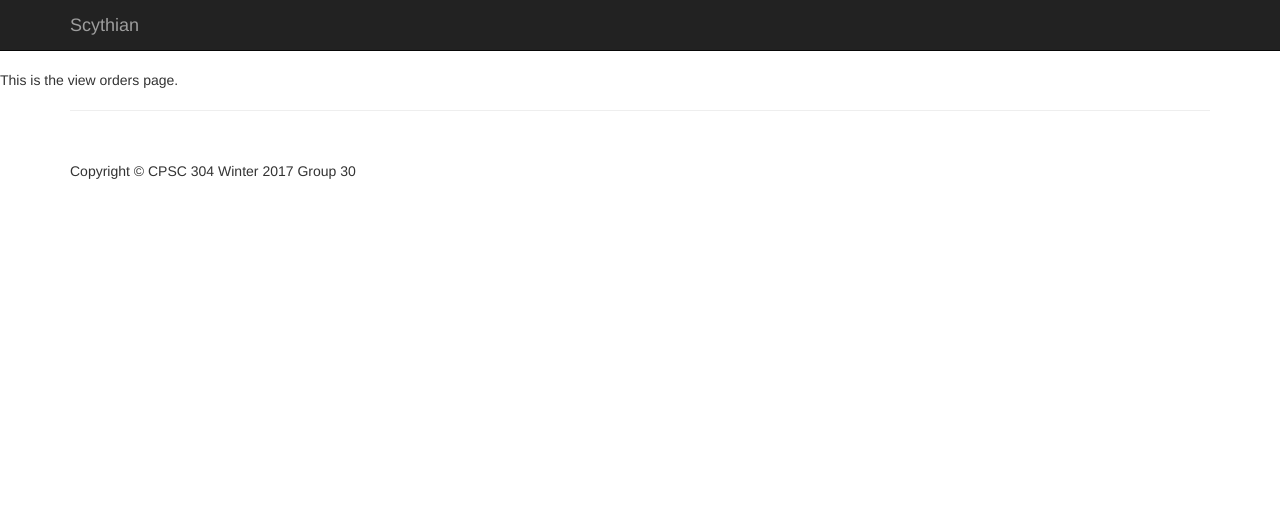
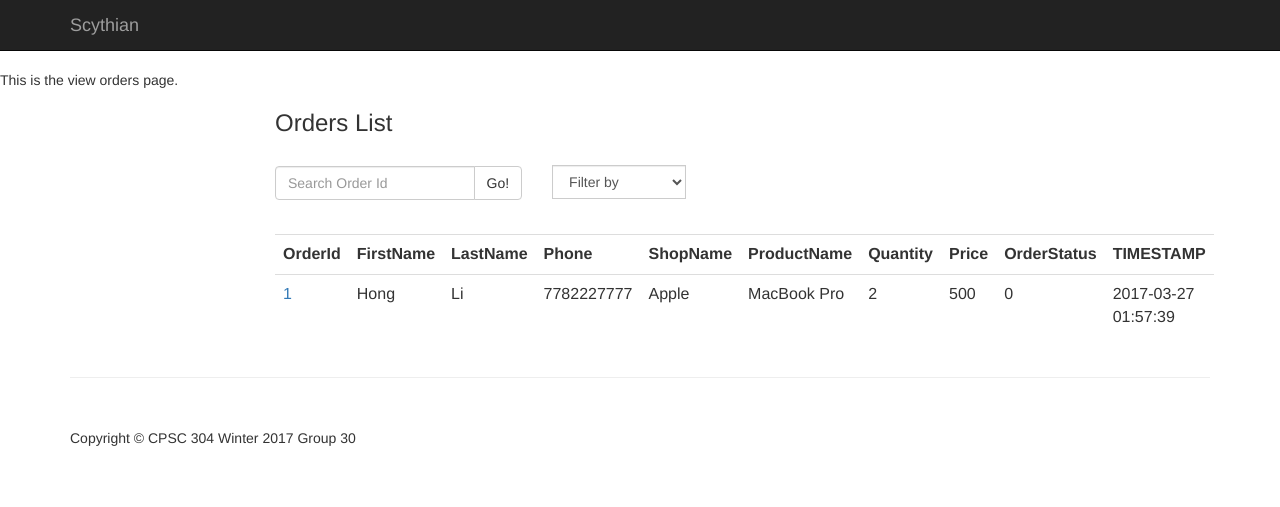
Before and after one commit to npojoku/OnlineShopping, a PHP site: page /frontend/php/viewOrders.php in a window 1280 px wide. Shown: the top 507 px of the page. Run offline with PHP 8.4, Linux system fonts and the light colour scheme; data comes from the database, SQL or seed files in the repository.

Commit message:
viewOrderList

```diff
--- a/frontend/php/parts/viewOrdersBody.php
+++ b/frontend/php/parts/viewOrdersBody.php
@@ -1 +1,109 @@
 This is the view orders page.
+<div class="container">
+<div class="col-md-7 col-md-offset-2">
+  <h3> Orders List </h3>
+  <br>
+  <div class="row">
+  <form action = "../php/viewOrders.php" method = "get">
+  <div class="col-sm-5">
+    <div class="input-group">
+      <input  type="text" class="form-control" name="OrderId" placeholder="Search Order Id">
+      <span class="input-group-btn">
+        <button class="btn btn-default" type="submit">Go!</button>
+      </span>
+    </div><!-- /input-group -->
+  </div><!-- /.col-lg-6 -->
+  </form>
+  <form action = "../php/viewOrders.php" method = "get" id="report_filter">
+  <div class="col-sm-5">
+    <div class="input-group">
+      <select name="filter" class="form-control" onchange="document.getElementById('report_filter').submit();"
+      style="bottom: 15px;">
+        <option value="0">Filter by</option>
+        <option value="1" <?php if(isset($_GET["filter"]) && htmlspecialchars($_GET["filter"])=='1') echo "selected";?>>Finished</option>
+        <option value="2" <?php if(isset($_GET["filter"]) && htmlspecialchars($_GET["filter"])=='2') echo "selected";?>>Not Finished</option>
+        <option value="3" <?php if(isset($_GET["filter"]) && htmlspecialchars($_GET["filter"])=='3') echo "selected";?>>Latest Orders</option>
+        <option value="4" <?php if(isset($_GET["filter"]) && htmlspecialchars($_GET["filter"])=='4') echo "selected";?>>Oldest Orders</option>
+      </select>
+    </div><!-- /input-group -->
+  </div><!-- /.col-lg-6 -->
+</form>
+</div>
+<br>
+<table class="table table-hover">
+  <tr>
+    <th> OrderId </th>
+    <th> FirstName </th>
+	<th> LastName </th>
+	<th> Phone </th>
+	<th> ShopName </th>
+	<th> ProductName </th>
+	<th> Quantity </th>
+	<th> Price </th>
+	<th> OrderStatus </th>
+	<th> TIMESTAMP </th>
+  </tr>
+<?php
+
+
+    $sql="SELECT OrderId, FirstName,LastName,Phone,ShopName,ProductName,Quantity,Price,o.OrderStatus,o.TIMESTAMP
+	FROM Orders o, Person p, Products pd
+	WHERE o.BuyerId = p.PersonId && o.ProductId = pd.ProductId";
+
+
+
+
+if (isset($_GET["OrderId"])) {
+  $name = $_GET["OrderId"];
+
+    $sql="SELECT OrderId, FirstName,LastName,Phone,ShopName,ProductName,Quantity,Price,o.OrderStatus,o.TIMESTAMP
+	FROM Orders o, Person p, Products pd
+	WHERE o.BuyerId = p.PersonId && o.ProductId = pd.ProductId && OrderId LIKE '%$name%'";
+
+
+
+} else if(isset($_GET["filter"])) {
+   if ($_GET["filter"] == 1) {
+    $sql="SELECT OrderId, FirstName,LastName,Phone,ShopName,ProductName,Quantity,Price,o.OrderStatus,o.TIMESTAMP
+	FROM Orders o, Person p, Products pd
+	WHERE o.BuyerId = p.PersonId && o.ProductId = pd.ProductId && o.OrderStatus = 1";
+   } else if ($_GET["filter"] == 2) {
+     $sql="SELECT OrderId, FirstName,LastName,Phone,ShopName,ProductName,Quantity,Price,o.OrderStatus,o.TIMESTAMP
+	FROM Orders o, Person p, Products pd
+	WHERE o.BuyerId = p.PersonId && o.ProductId = pd.ProductId && o.OrderStatus = 0";
+   }else if ($_GET["filter"] == 3) {
+      $sql="SELECT OrderId, FirstName,LastName,Phone,ShopName,ProductName,Quantity,Price,o.OrderStatus,o.TIMESTAMP
+	FROM Orders o, Person p, Products pd
+	WHERE o.BuyerId = p.PersonId && o.ProductId = pd.ProductId
+     ORDER BY o.TIMESTAMP desc";
+   }else if ($_GET["filter"] == 4) {
+      $sql="SELECT OrderId, FirstName,LastName,Phone,ShopName,ProductName,Quantity,Price,o.OrderStatus,o.TIMESTAMP
+	FROM Orders o, Person p, Products pd
+	WHERE o.BuyerId = p.PersonId && o.ProductId = pd.ProductId
+     ORDER BY o.TIMESTAMP";
+   }
+}
+
+if ($result=mysqli_query($con,$sql))
+  {
+  while ($row=mysqli_fetch_array($result, MYSQLI_ASSOC))
+  echo ("
+  <tr>
+  <td><a href='#'> $row[OrderId] </a></td>
+  <td>$row[FirstName]</td>
+  <td>$row[LastName]</td>
+  <td>$row[Phone]</td>
+  <td>$row[ShopName]</td>
+  <td>$row[ProductName]</td>
+  <td>$row[Quantity]</td>
+  <td>$row[Price]</td>
+  <td>$row[OrderStatus]</td>
+  <td>$row[TIMESTAMP]</td>
+  </tr>");
+  // Free result set
+  mysqli_free_result($result);
+}
+ ?>
+ </table>
+ </div>
+ </div>
```
